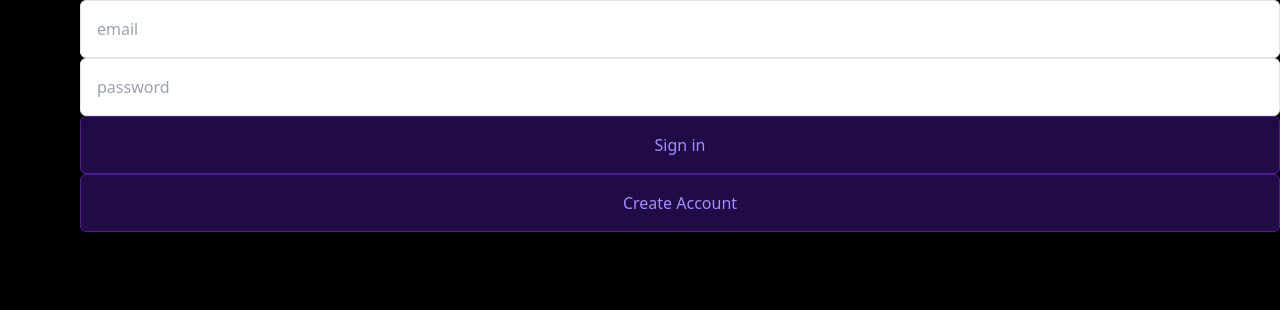
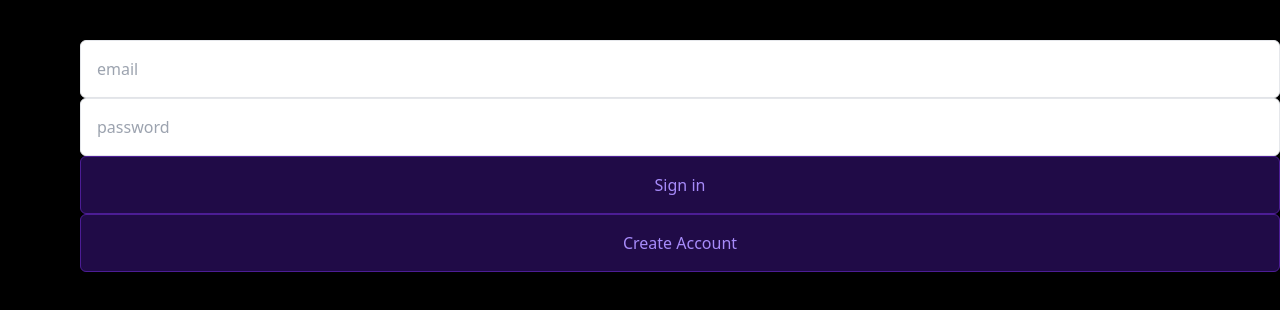
Before and after one commit to Leprekus/react-social-media-clone, a React (Vite) app in the folder vite-social-media-app/: page /login in a window 1280 px wide. Shown: the top 310 px of the page. Built offline with nearby package versions, Linux system fonts and the light colour scheme; no server answers.

Commit message:
add padding

```diff
--- a/vite-social-media-app/src/Layout.tsx
+++ b/vite-social-media-app/src/Layout.tsx
@@ -11,7 +11,12 @@ export default function Layout({ children }: LayoutProps) {
     mx-auto
     bg-black
     text-white
-    sm:pl-20'>
+    sm:pl-20
+    pb-40
+    pt-10
+    sm:pb-10
+    sm-pt-10
+    '>
       <Navbar>
         { children }
       </Navbar>
--- a/vite-social-media-app/src/components/Comments.tsx
+++ b/vite-social-media-app/src/components/Comments.tsx
@@ -83,7 +83,7 @@ const Footer = ({ postId }: CommentsFooterProps) => {
 
 export function Comments({ children, data, postId }: CommentsProps) {
   return (
-    <Drawer.Root defaultOpen>
+    <Drawer.Root>
         { children }
       <Drawer.Portal>
         <Drawer.Overlay className='fixed inset-0 bg-black/40'/>
--- a/vite-social-media-app/src/components/Post.tsx
+++ b/vite-social-media-app/src/components/Post.tsx
@@ -32,11 +32,13 @@ export default function Post({ post }:PostProps) {
   return (
     <CommentsModal>
         <div className='
-            w-[400px]
+            sm:w-[400px]
             h-[540px]
             bg-midnight
             rounded-md
             mx-auto
+            w-[95%]
+
         '>
             <div className='flex gap-4 items-center py-2 px-4 h-14'>
                 <div className='h-10 w-10 rounded-full bg-red-500'/>
--- a/vite-social-media-app/src/pages/auth/Home.tsx
+++ b/vite-social-media-app/src/pages/auth/Home.tsx
@@ -51,7 +51,7 @@ export default function Home() {
             href='/create-post'>Create a Post</Link>
         </div>
   return (
-    <div>
+    <div className='flex flex-col gap-4'>
       {
         posts.map(data => (
           <Post post={data} key={data.id}/>
```
